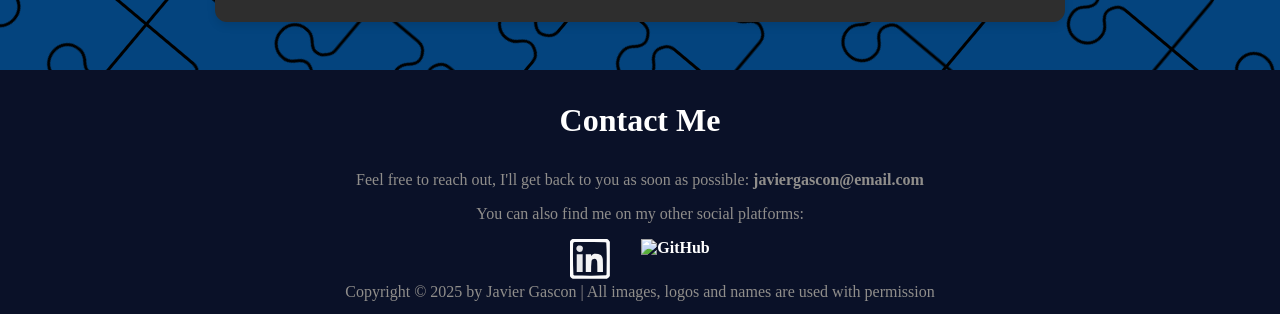
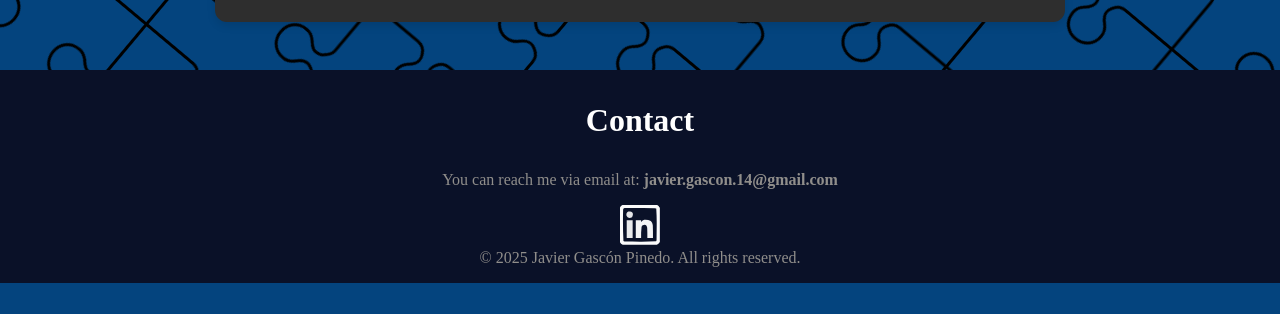
Before and after one commit to JavierGasconDev/JavierGasconDev.github.io, a plain HTML site: page project/borova.html in a window 1280 px wide. Shown: the part 2968-3282 px from the top of the page. After the commit the page ends 3251 px from the top, so only its background shows below. Drawn offline with Linux system fonts and the light colour scheme; a web font is replaced by a local one.

Commit message:
Update contact section

```diff
--- a/project/borova.html
+++ b/project/borova.html
@@ -155,14 +155,21 @@
     </section>
 
     <section id="contact">
-        <h2>Contact Me</h2>
-        <p class="contact-text">Feel free to reach out, I'll get back to you as soon as possible: <a href="mailto:javiergascon@email.com">javiergascon@email.com</a></p>
-        <p class="contact-text">You can also find me on my other social platforms:</p>
+        <h2>Contact</h2>
+        <p class="contact-text">
+            You can reach me via email at:
+            <a href="mailto:javier.gascon.14@gmail.com">javier.gascon.14@gmail.com</a>
+        </p>
+
         <div class="social-icons">
-            <a href="https://www.linkedin.com/in/javier-gascon-dev/" class="social-icon"><img src="../assets/icons/linkedin-white.svg" alt="LinkedIn"></a>
-            <a href="https://github.com/JavierGasconDev" class="social-icon"><img src="../assets/icons/github-white.svg" alt="GitHub"></a>
+            <a href="https://www.linkedin.com/in/javier-gascon-pinedo/" class="social-icon" target="_blank" rel="noopener noreferrer">
+                <img src="../assets/icons/linkedin-white.svg" alt="LinkedIn">
+            </a>
         </div>
-        <p>Copyright © 2025 by Javier Gascon | All images, logos and names are used with permission</p>
+
+        <p class="copyright">
+            &copy; 2025 Javier Gascón Pinedo. All rights reserved.
+        </p>
     </section>
 </body>
 </html>
```
Also changed, not shown: project/waifu.html (+13 -6 lines).
